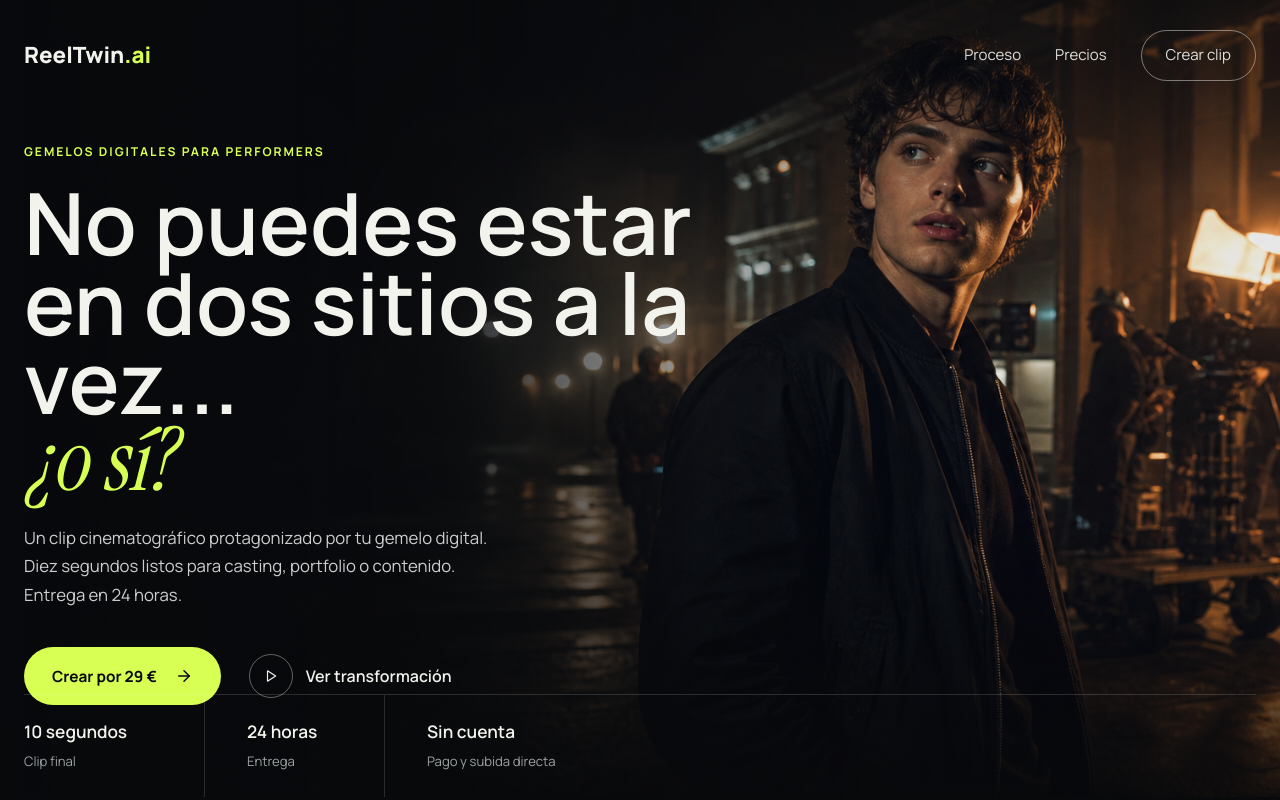
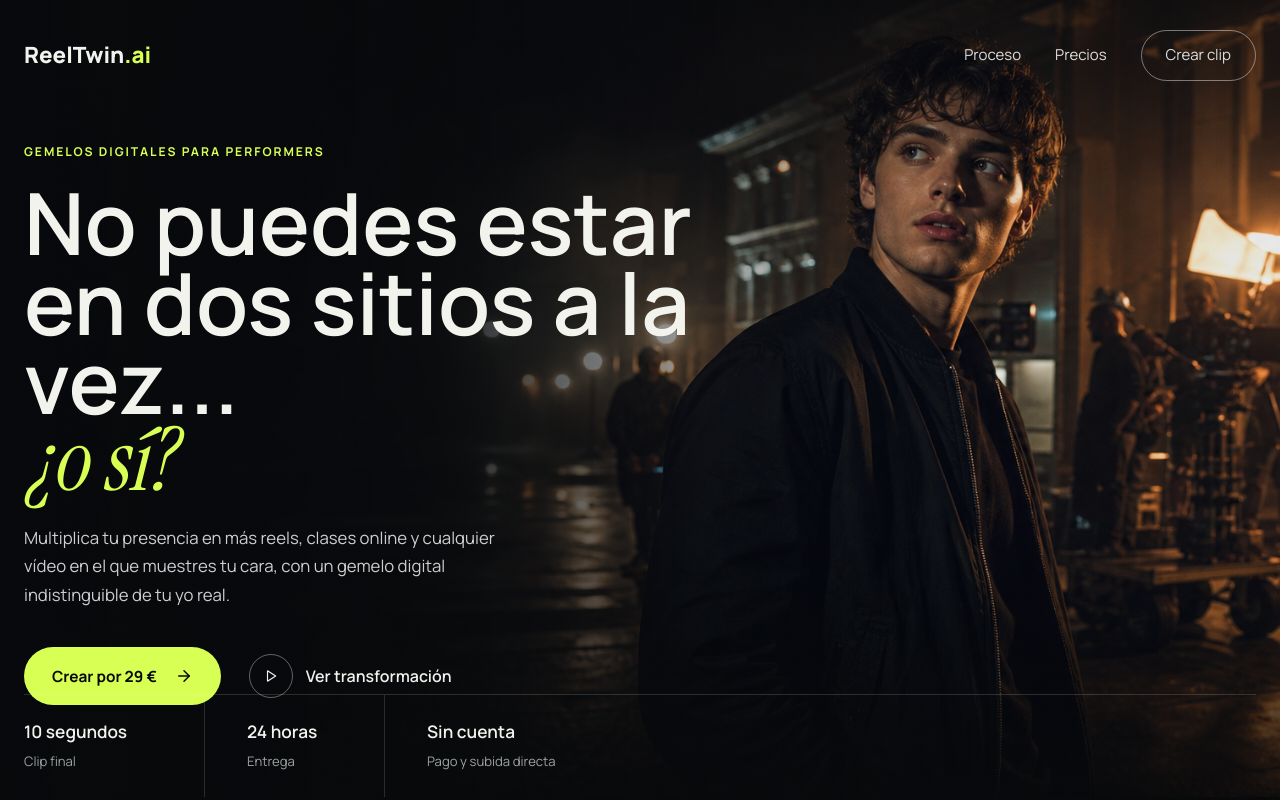
Before and after one commit to carferlopez/reeltwin-ai-mvp, a Next.js app: page / in a window 1280 px wide. Shown: the top 800 px of the page. Built offline with nearby package versions, Linux system fonts and the light colour scheme; no server answers.

Commit message:
copy: update hero description to digital twin presence multiplier

```diff
--- a/app/page.tsx
+++ b/app/page.tsx
@@ -75,8 +75,8 @@ export default function HomePage() {
             No puedes estar en dos sitios a la vez... <em>¿o sí?</em>
           </h1>
           <p className="hero-description">
-            Un clip cinematográfico protagonizado por tu gemelo digital. Diez
-            segundos listos para casting, portfolio o contenido. Entrega en 24 horas.
+            Multiplica tu presencia en más reels, clases online y cualquier vídeo
+            en el que muestres tu cara, con un gemelo digital indistinguible de tu yo real.
           </p>
           <div className="hero-actions">
             <a className="button-primary" href="#pricing">
```
